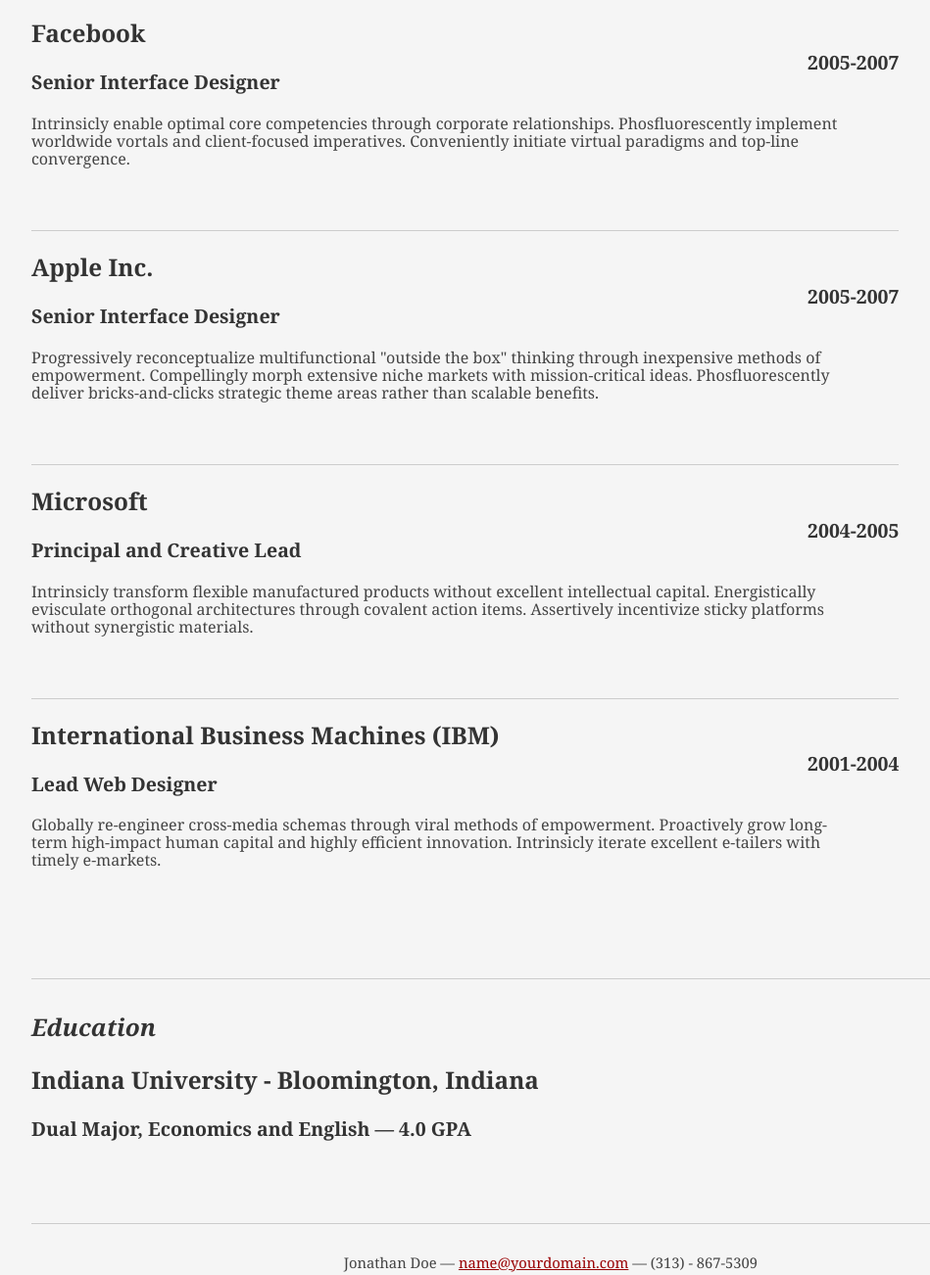
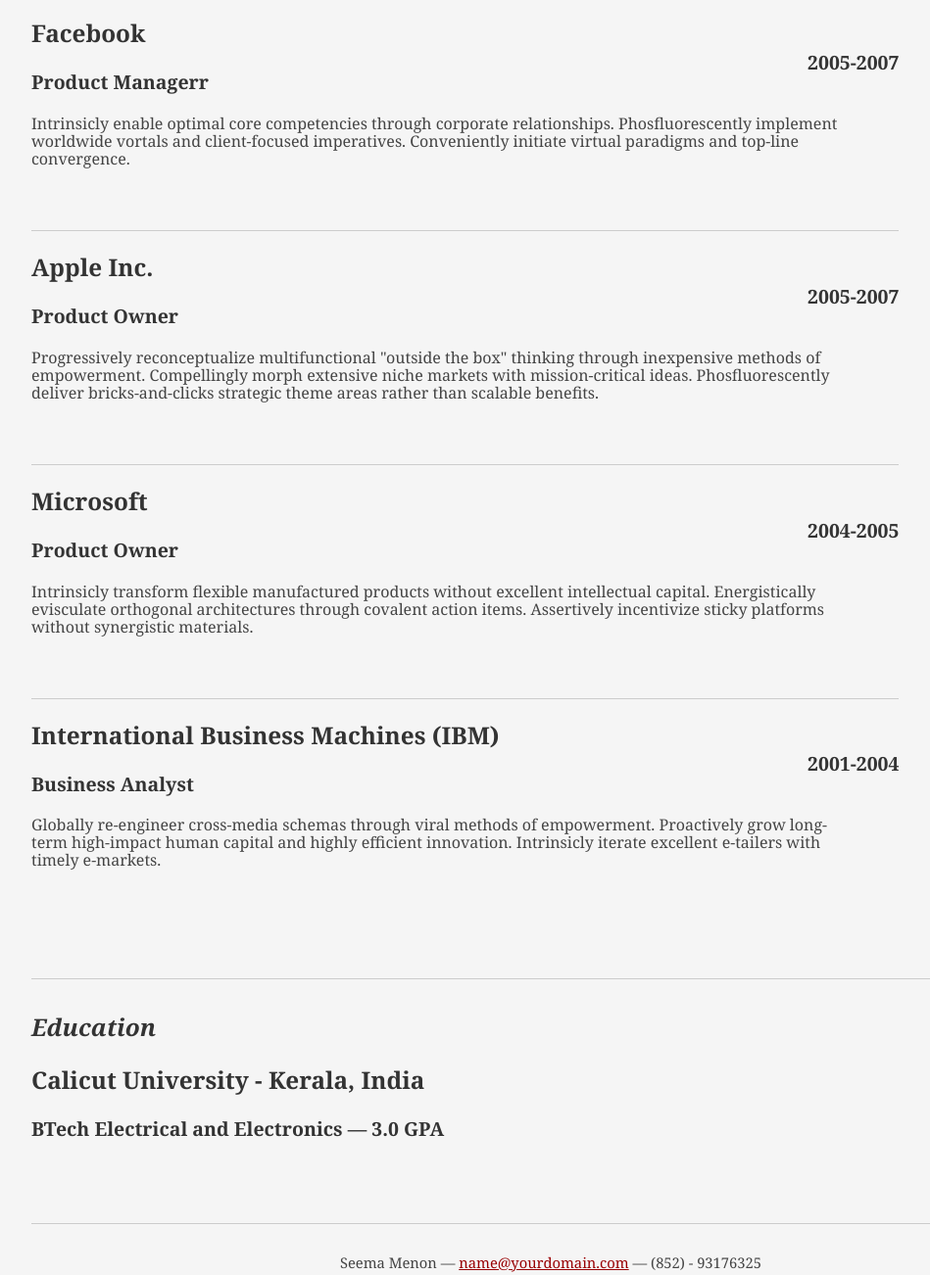
Before and after one commit to SEEMAZZ/SM123, a plain HTML site: page index.html in a window 1280 px wide. Shown: the part 1200-2502 px from the top of the page at 98% size, without its empty margins (56-1005 px from the left). Drawn offline with Linux system fonts and the light colour scheme; a small style sheet from the web is missing.

Commit message:
Update index.html

```diff
--- a/index.html
+++ b/index.html
@@ -107,21 +107,21 @@
 
 							<div class="job">
 								<h2>Facebook</h2>
-								<h3>Senior Interface Designer</h3>
+								<h3>Product Managerr</h3>
 								<h4>2005-2007</h4>
 								<p>Intrinsicly enable optimal core competencies through corporate relationships. Phosfluorescently implement worldwide vortals and client-focused imperatives. Conveniently initiate virtual paradigms and top-line convergence. </p>
 							</div>
 
 							<div class="job">
 								<h2>Apple Inc.</h2>
-								<h3>Senior Interface Designer</h3>
+								<h3>Product Owner</h3>
 								<h4>2005-2007</h4>
 								<p>Progressively reconceptualize multifunctional "outside the box" thinking through inexpensive methods of empowerment. Compellingly morph extensive niche markets with mission-critical ideas. Phosfluorescently deliver bricks-and-clicks strategic theme areas rather than scalable benefits. </p>
 							</div>
 
 							<div class="job">
 								<h2>Microsoft</h2>
-								<h3>Principal and Creative Lead</h3>
+								<h3>Product Owner</h3>
 								<h4>2004-2005</h4>
 								<p>Intrinsicly transform flexible manufactured products without excellent intellectual capital. Energistically evisculate orthogonal architectures through covalent action items. Assertively incentivize sticky platforms without synergistic materials. </p>
 							</div>
@@ -129,7 +129,7 @@
 
 							<div class="job last">
 								<h2>International Business Machines (IBM)</h2>
-								<h3>Lead Web Designer</h3>
+								<h3>Business Analyst</h3>
 								<h4>2001-2004</h4>
 								<p>Globally re-engineer cross-media schemas through viral methods of empowerment. Proactively grow long-term high-impact human capital and highly efficient innovation. Intrinsicly iterate excellent e-tailers with timely e-markets.</p>
 							</div>
@@ -143,8 +143,8 @@
 							<h2>Education</h2>
 						</div>
 						<div class="yui-u">
-							<h2>Indiana University - Bloomington, Indiana</h2>
-							<h3>Dual Major, Economics and English &mdash; <strong>4.0 GPA</strong> </h3>
+							<h2>Calicut University - Kerala, India</h2>
+							<h3>BTech Electrical and Electronics &mdash; <strong>3.0 GPA</strong> </h3>
 						</div>
 					</div><!--// .yui-gf -->
 
@@ -154,7 +154,7 @@
 		</div><!--// bd -->
 
 		<div id="ft">
-			<p>Jonathan Doe &mdash; <a href="mailto:name@yourdomain.com">name@yourdomain.com</a> &mdash; (313) - 867-5309</p>
+			<p>Seema Menon &mdash; <a href="mailto:name@yourdomain.com">name@yourdomain.com</a> &mdash; (852) - 93176325</p>
 		</div><!--// footer -->
 
 	</div><!-- // inner -->
```
